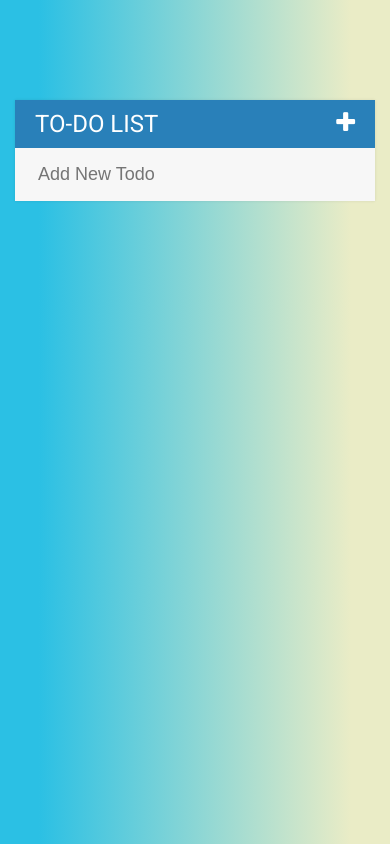
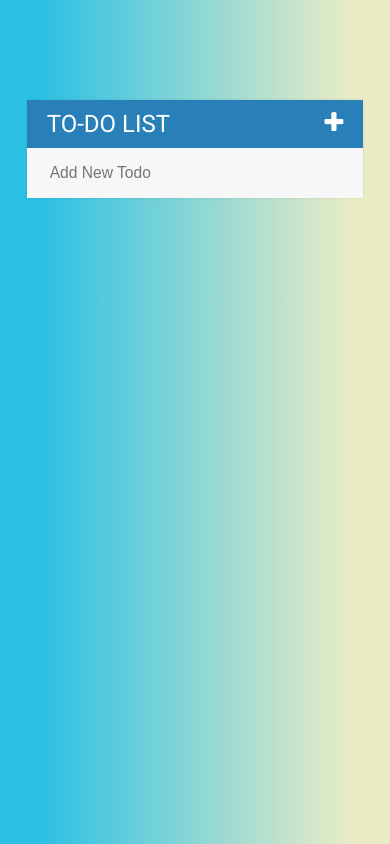
Before and after one commit to laxmishigoli1152/To-Do-List-Project, a plain HTML site: page index.html in a window 390 px wide. Drawn offline with Linux system fonts and the light colour scheme.

Commit message:
Site is now mobile responsive
I noticed someone created an issue about the project not being mobile responsive so I thought I'd fix it! :+1:

```diff
--- a/assets/css/todos.css
+++ b/assets/css/todos.css
@@ -36,6 +36,8 @@ li {
 	height: 40px;
 	line-height: 40px;
 	color: #666;
+	font-size: 3wv;
+	padding: 8px;
 }
 
 li:nth-child(2n){
@@ -62,7 +64,7 @@ span {
 }
 
 input {
-	font-size: 18px;
+	font-size: 4vw;
 	color: #2980b9;
 	background-color: #f7f7f7;
 	width: 100%;
@@ -77,14 +79,22 @@ input:focus{
 	outline: none;
 }
 
-#container {
-	width: 360px;
+.container {
+	width: 40%;
 	margin: 100px auto;
 	background: #f7f7f7;
 	box-shadow: 0 0 3px rgba(0,0,0, 0.1);
+	min-width: 300px;
 }
 
 .completed {
 	color: gray;
 	text-decoration: line-through;
 }
+
+@media(max-width: 500px){
+
+	.container {
+		width: 90% !important;
+	}
+}
--- a/index.html
+++ b/index.html
@@ -6,10 +6,11 @@
 	<link href='https://fonts.googleapis.com/css?family=Roboto:400,700,500' rel='stylesheet' type='text/css'>
 	<link rel="stylesheet" type="text/css" href="https://cdnjs.cloudflare.com/ajax/libs/font-awesome/4.4.0/css/font-awesome.css">
 	<script type="text/javascript" src="assets/js/lib/jquery-2.1.4.min.js"></script>
+	<meta name="viewport" content="width=device-width, initial-scale=1.0">
 </head>
 <body onload="loadSavedNotes()">
 
-<div id="container">
+<div class="container">
 	<h1>To-Do List <i class="fa fa-plus"></i></h1>
 	<input type="text" placeholder="Add New Todo">
 
```
